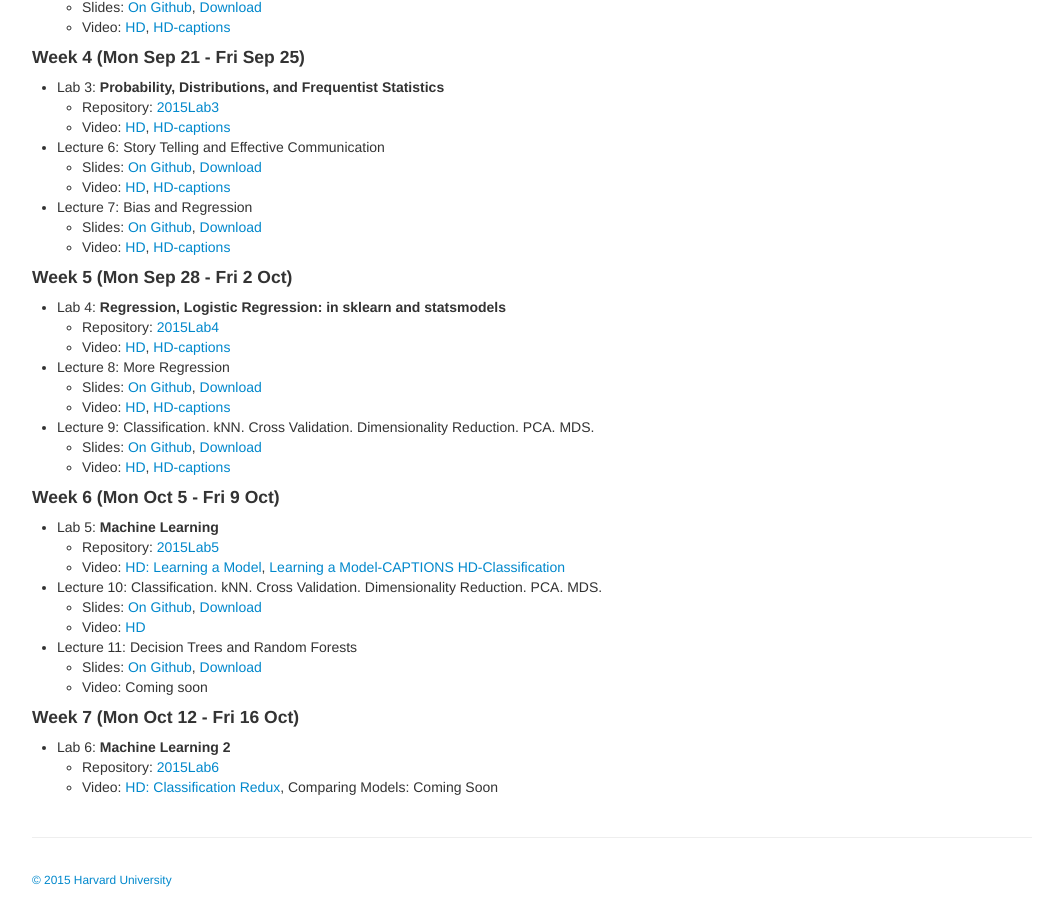
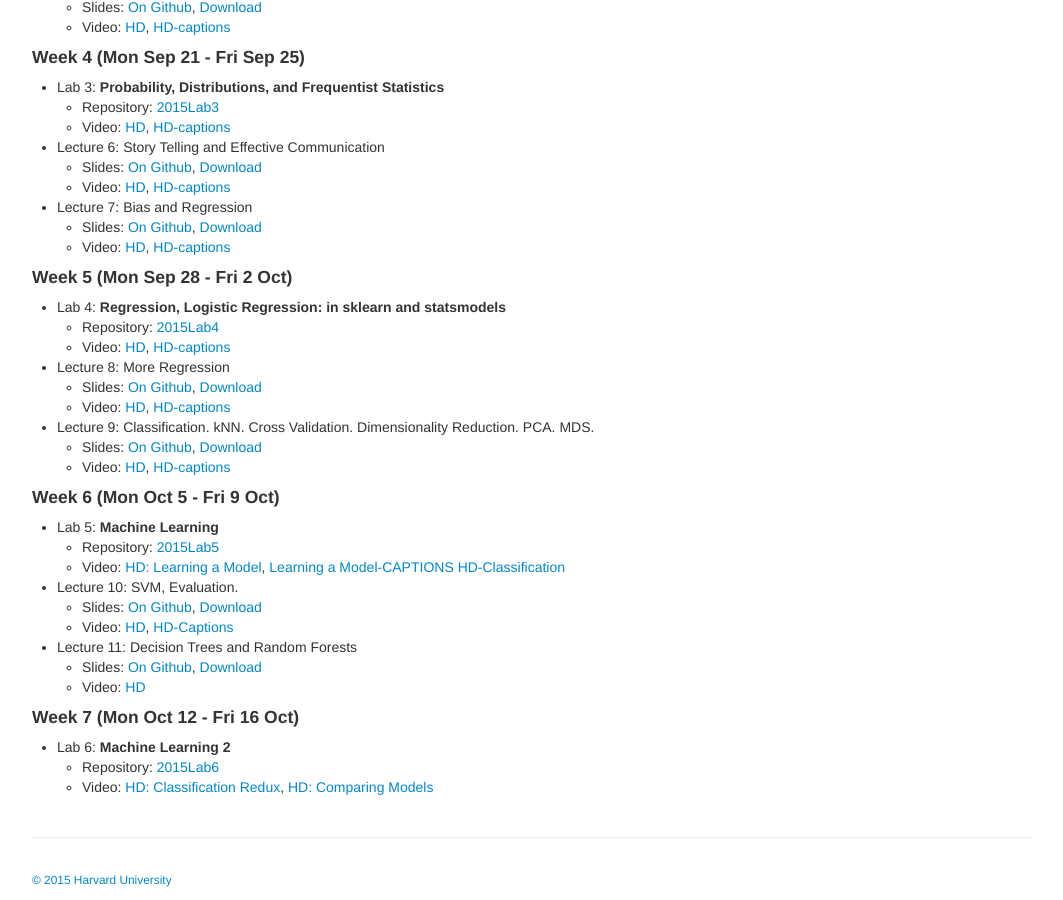
Before and after one commit to cs109/2015, a Jekyll site: the page built from pages/videos.md, in a window 1280 px wide and 900 px high, scrolled down 878 px. Shown: the whole window, without its empty margins (108-1171 px from the left). Built offline with Jekyll 4.4.1, drawn with Linux system fonts in a browser that asks for light colours.

```diff
--- a/pages/videos.md
+++ b/pages/videos.md
@@ -87,16 +87,16 @@
     - Repository: [2015Lab5](https://github.com/cs109/2015lab5)
     - Video: [HD: Learning a Model](https://matterhorn.dce.harvard.edu/engage/player/watch.html?id=e509f996-9633-4b75-a48a-e29246a316db), [Learning a Model-CAPTIONS](https://matterhorn.dce.harvard.edu/engage/player/watch.html?id=cdb6ae4c-a4ea-434d-a0c3-cdff3c2cd645) [HD-Classification](https://matterhorn.dce.harvard.edu/engage/player/watch.html?id=90e73c64-855c-4b06-afb2-94da608ecfbf)
 
-- Lecture 10: Classification. kNN. Cross Validation. Dimensionality Reduction. PCA. MDS.
+- Lecture 10: SVM, Evaluation.
     - Slides: [On Github](https://github.com/cs109/2015/blob/master/Lectures/10-SVMAndEvaluation.pdf), [Download](https://github.com/cs109/2015/raw/master/Lectures/10-SVMAndEvaluation.pdf)
-    - Video: [HD](https://matterhorn.dce.harvard.edu/engage/player/watch.html?id=f21fcc8f-93a8-49f6-9ff8-0f339b0728bd)
+    - Video: [HD](https://matterhorn.dce.harvard.edu/engage/player/watch.html?id=f21fcc8f-93a8-49f6-9ff8-0f339b0728bd), [HD-Captions](https://matterhorn.dce.harvard.edu/engage/player/watch.html?id=92e3adbf-2212-4cff-b1a9-b1bfe72d93bf)
 
 - Lecture 11: Decision Trees and Random Forests
    - Slides: [On Github](https://github.com/cs109/2015/blob/master/Lectures/11-DecisionTreesAndRandomForest.pdf), [Download](https://github.com/cs109/2015/raw/master/Lectures/11-DecisionTreesAndRandomForest.pdf)
-   - Video: Coming soon
+   - Video: [HD](https://matterhorn.dce.harvard.edu/engage/player/watch.html?id=8892a8b7-25eb-4bc5-80b6-47b9cf681a05)
 
 ####Week 7 (Mon Oct 12 - Fri 16 Oct)
 
 - Lab 6: **Machine Learning 2**
     - Repository: [2015Lab6](https://github.com/cs109/2015lab6)
-    - Video: [HD: Classification Redux](https://matterhorn.dce.harvard.edu/engage/player/watch.html?id=83dfe4c9-fa1b-429c-a84c-839195fbede8), Comparing Models: Coming Soon
+    - Video: [HD: Classification Redux](https://matterhorn.dce.harvard.edu/engage/player/watch.html?id=83dfe4c9-fa1b-429c-a84c-839195fbede8), [HD: Comparing Models](https://matterhorn.dce.harvard.edu/engage/player/watch.html?id=4676adde-557f-469b-bca8-5ffe868094eb)
```
